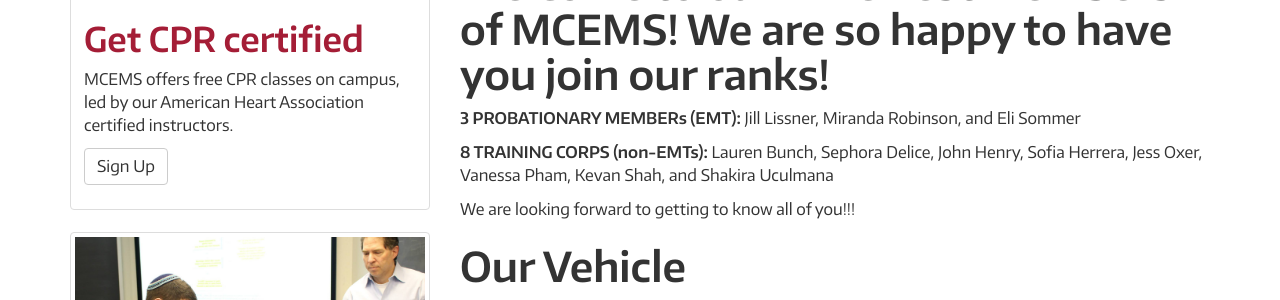
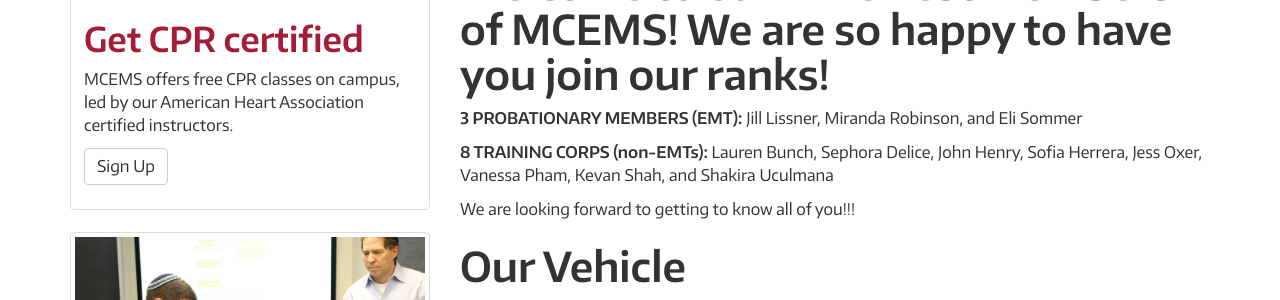
Before and after one commit to MCEMS/www, a Jekyll site: the page built from index.html, in a window 1280 px wide. Shown: the part 632-932 px from the top of the page. Built offline with Jekyll 4.4.1, drawn with Linux system fonts in a browser that asks for light colours; nearby versions of some CDN libraries.

```diff
--- a/_includes/news.markdown
+++ b/_includes/news.markdown
@@ -1,7 +1,7 @@
 Welcome to our 11 newest members of MCEMS! We are so happy to have you join our ranks!
 ======================================================================================
 
-**3 PROBATIONARY MEMBERs (EMT):** Jill Lissner, Miranda Robinson, and Eli Sommer
+**3 PROBATIONARY MEMBERS (EMT):** Jill Lissner, Miranda Robinson, and Eli Sommer
 
 **8 TRAINING CORPS (non-EMTs):** Lauren Bunch, Sephora Delice, John Henry, Sofia Herrera, Jess Oxer, Vanessa Pham, Kevan Shah, and Shakira Uculmana
 
```
